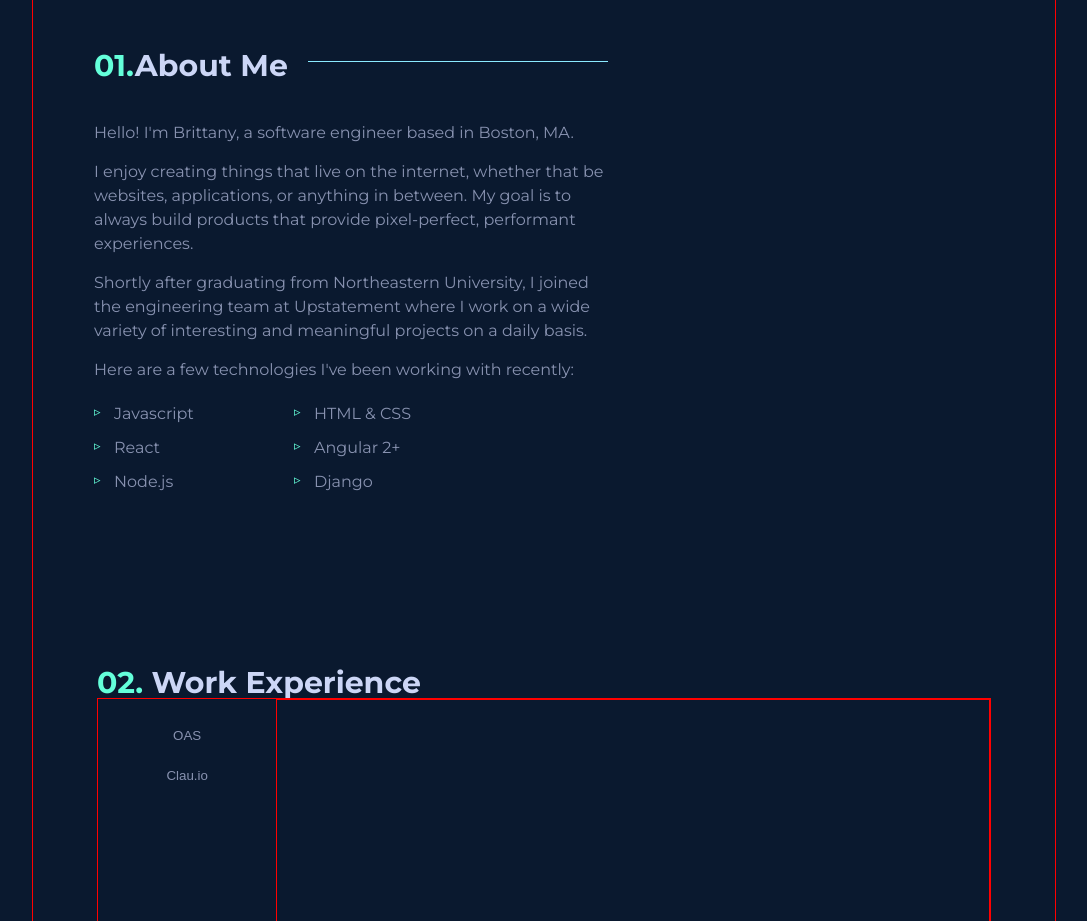
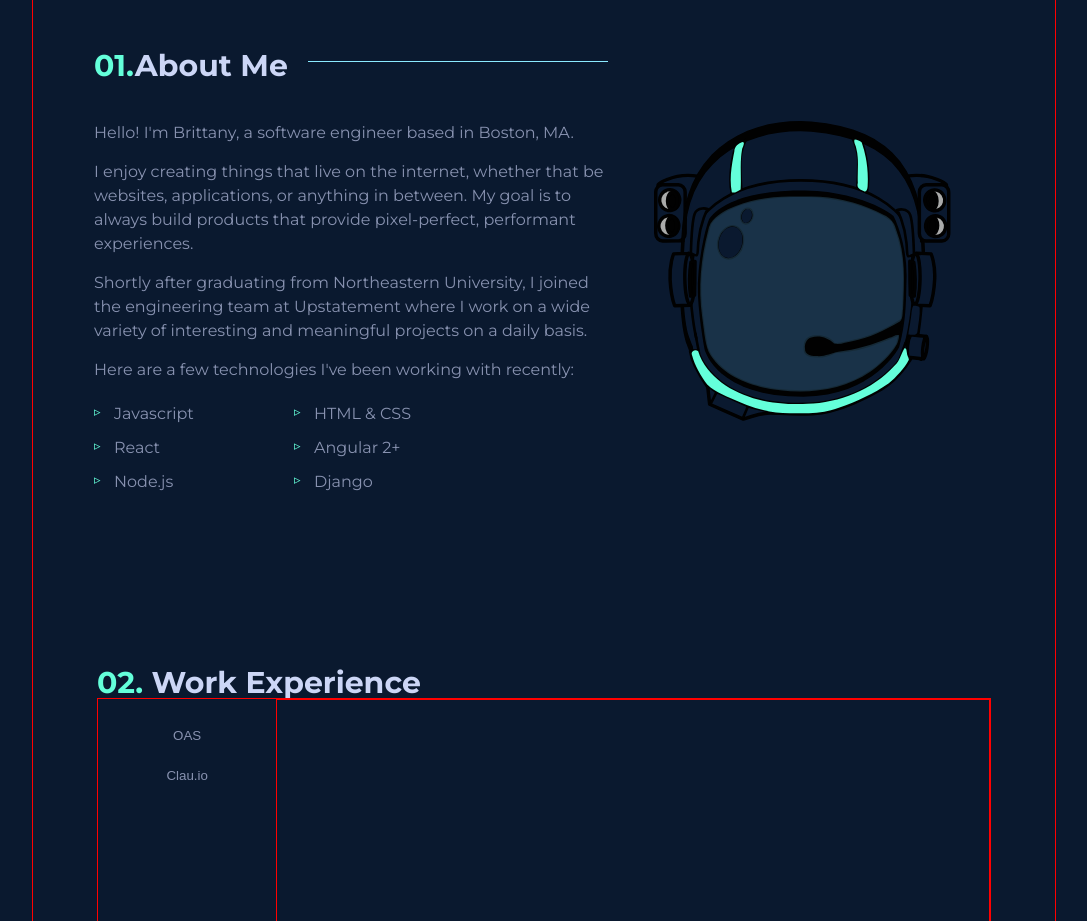
Before and after one commit to danielJus/portfolio-site, a Gatsby site: page / in a window 1280 px wide. Shown: the part 860-1781 px from the top of the page, without its empty margins (96-1183 px from the left). Built offline with nearby package versions, Linux system fonts and the light colour scheme; Gatsby itself is replaced by a stand-in of ours.

Commit message:
adding helmet to about section

```diff
--- a/src/components/sections/About.jsx
+++ b/src/components/sections/About.jsx
@@ -2,6 +2,8 @@ import React from "react"
 import styled from "styled-components"
 import { themes } from "../styles/ColorStyles"
 import { H3 } from "../styles/TextStyles"
+import helmetSvg from "../../static/svg/helmet.svg"
+
 const About = () => {
   return (
     <Wrapper>
@@ -40,7 +42,7 @@ const About = () => {
             <SkillLi>Django</SkillLi>
           </SkillsUl>
         </TextWrapper>
-        <ImgWrapper />
+        <Img src={helmetSvg} alt="helmet" />
       </ContentWrapper>
     </Wrapper>
   )
@@ -114,4 +116,4 @@ const SkillLi = styled.li`
   }
 `
 
-const ImgWrapper = styled.div``
+const Img = styled.img``
```
Also changed, not shown: src/static/svg/helmet.svg (added).
